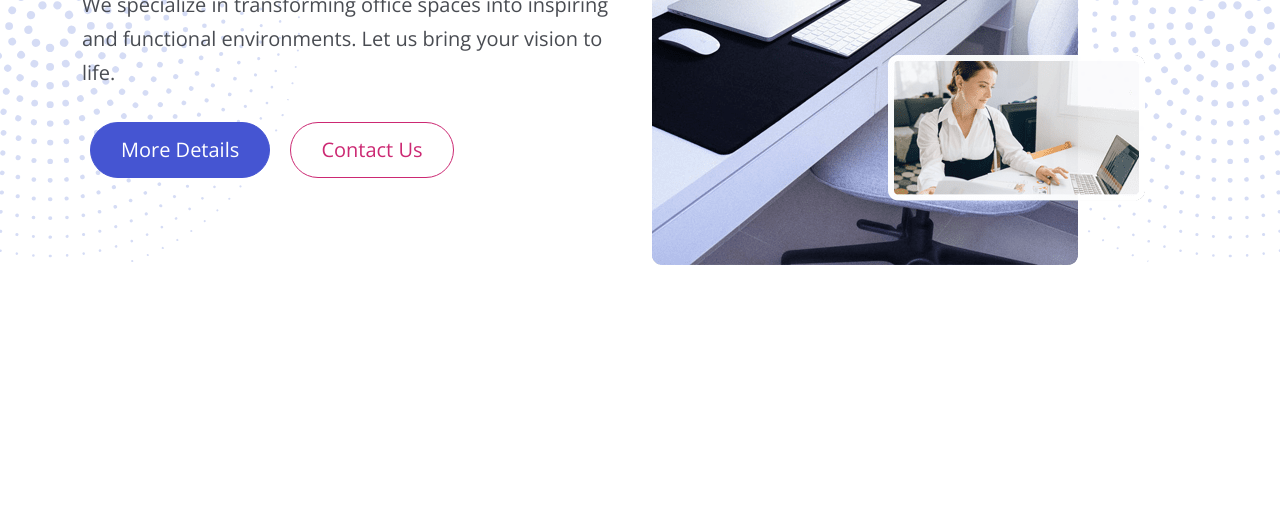
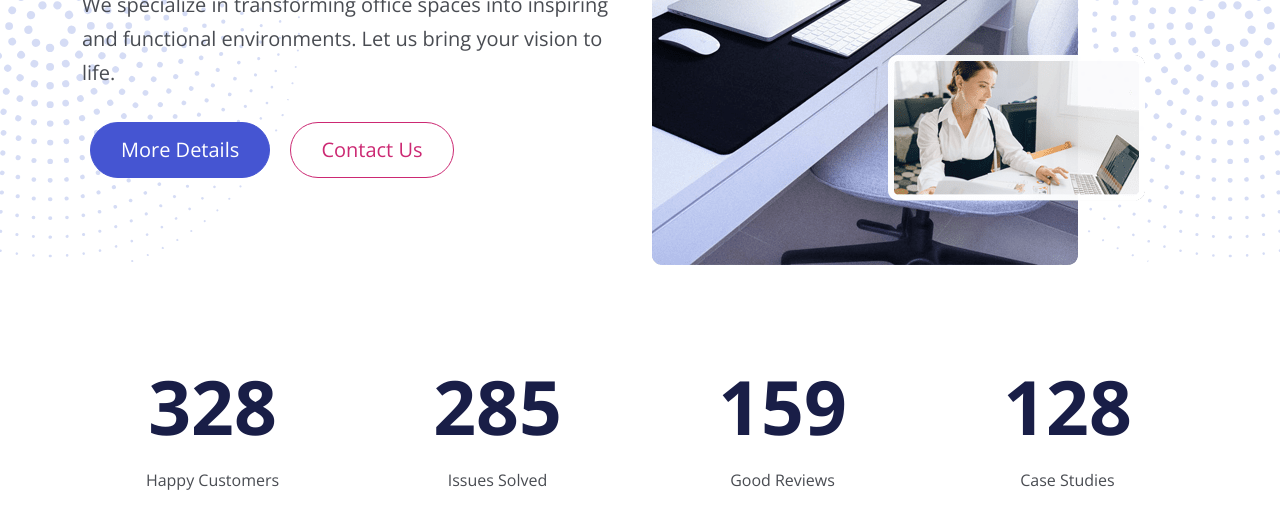
Before and after one commit to s-khodjaev/bs5-yavin, a website: page index.html in a window 1280 px wide. Shown: the part 481-1010 px from the top of the page. Before the commit the page ends 800 px from the top, so only its background shows below. Drawn offline with nearby package versions, Linux system fonts and the light colour scheme; files that its build step writes are made by us from their sources.

Commit message:
added stats section and increment js

```diff
--- a/index.html
+++ b/index.html
@@ -95,6 +95,28 @@
       </div>
     </header>
 
+    <!-- Stats -->
+    <section id="stats" class="stats container">
+      <div class="row my-6">
+        <div class="col-md-3 col-sm-6 text-center">
+          <h2 class="counter xl-text" data-target="328"></h2>
+          <p>Happy Customers</p>
+        </div>
+        <div class="col-md-3 col-sm-6 text-center">
+          <h2 class="counter xl-text" data-target="285"></h2>
+          <p>Issues Solved</p>
+        </div>
+        <div class="col-md-3 col-sm-6 text-center">
+          <h2 class="counter xl-text" data-target="159"></h2>
+          <p>Good Reviews</p>
+        </div>
+        <div class="col-md-3 col-sm-6 text-center">
+          <h2 class="counter xl-text" data-target="128"></h2>
+          <p>Case Studies</p>
+        </div>
+      </div>
+    </section>
+
     <script src="js/bootstrap.bundle.min.js"></script>
     <script src="js/script.js"></script>
   </body>
--- a/js/script.js
+++ b/js/script.js
@@ -10,4 +10,28 @@ function userScroll() {
   });
 }
 
+function incrementStats() {
+  const counters = document.querySelectorAll('.counter');
+
+  counters.forEach((counter) => {
+    counter.innerText = 0;
+
+    const updateCounter = () => {
+      const target = +counter.getAttribute('data-target');
+      const count = +counter.innerText;
+
+      const increment = target / 200;
+
+      if (count < target) {
+        counter.innerText = Math.ceil(count + increment);
+        setTimeout(updateCounter, 1);
+      } else {
+        counter.innerText = target;
+      }
+    };
+    updateCounter();
+  });
+}
+
 document.addEventListener('DOMContentLoaded', userScroll);
+document.addEventListener('DOMContentLoaded', incrementStats);
```
